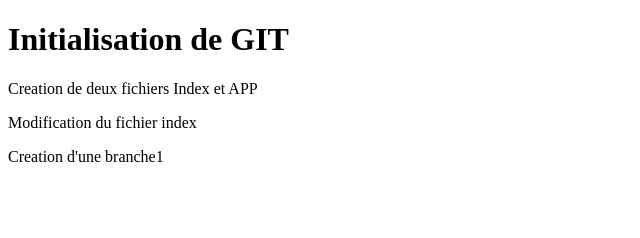
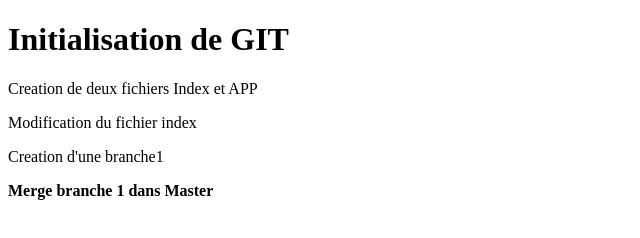
Before and after one commit to Boumediene311/Mon-projet, a plain HTML site: page index.html in a window 1280 px wide. Shown: the whole page, without its empty margins (0-640 px from the left). Drawn offline with Linux system fonts and the light colour scheme.

Commit message:
Merge Branche 1 avec Master

```diff
--- a/index.html
+++ b/index.html
@@ -12,6 +12,8 @@
     <p>Modification du fichier index</p>
 
     <p>Creation d'une branche1 </p>
+
+    <strong>Merge branche 1 dans Master</strong>
     <script src="app.js"></script>
 </body>
 </html>
```
